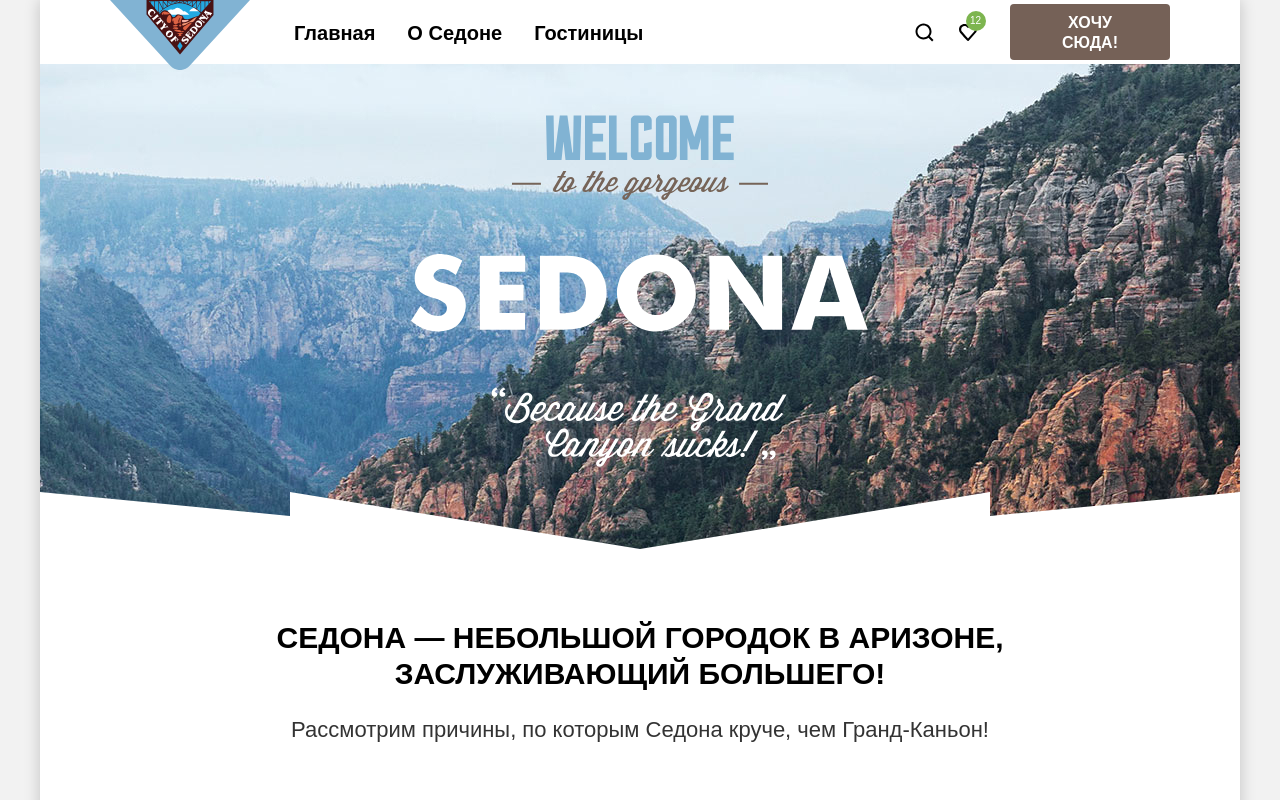
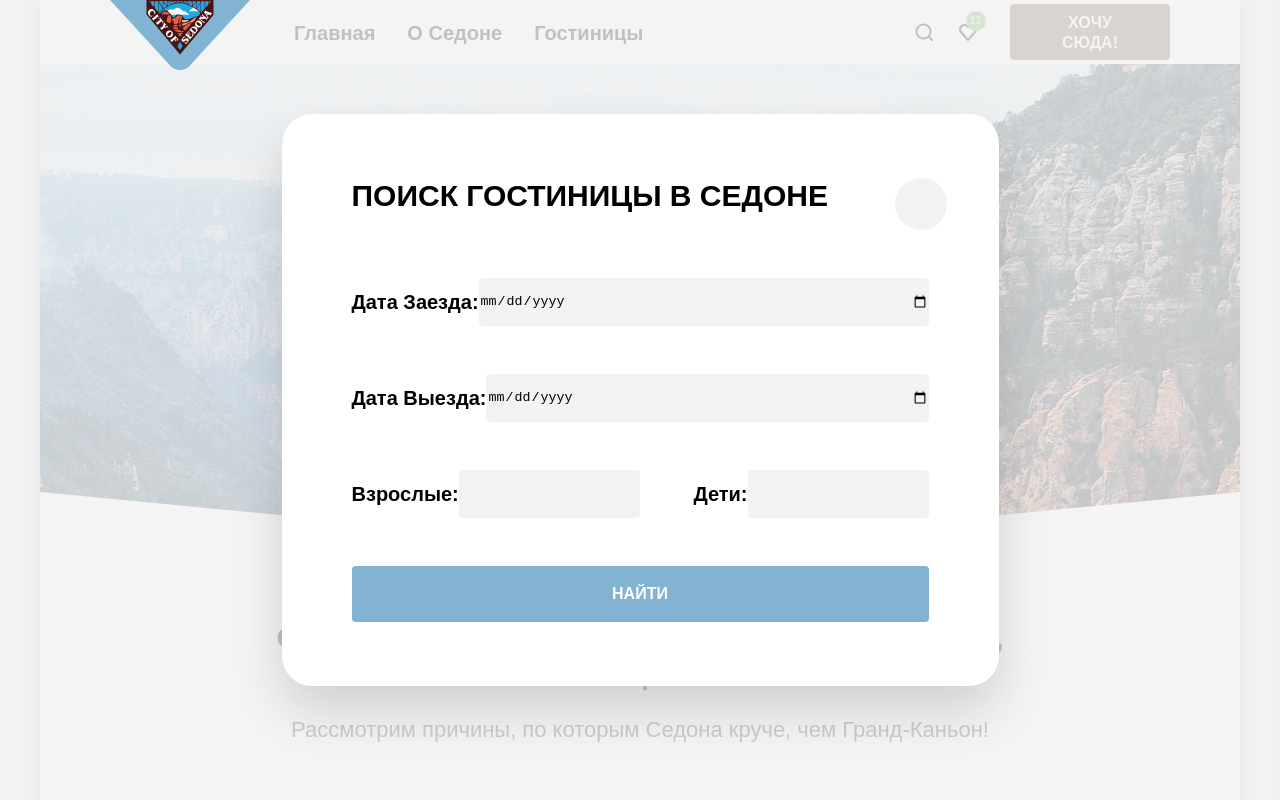
Before and after one commit to htmlacademy-htmlcss/260671-sedona-36, a plain HTML site: page index.html in a window 1280 px wide. Shown: the top 800 px of the page. Drawn offline with Linux system fonts and the light colour scheme; a web font is replaced by a local one.

Commit message:
added modal window and its script

```diff
--- a/index.html
+++ b/index.html
@@ -129,6 +129,38 @@
           <img src="img/developer.svg" alt="HTML academy" class="page-footer__developer--logo">
         </a>
       </footer>
+      <div class="modal-container modal-js">
+        <div class="modal modal-find">
+          <button class="modal__btn">
+            <span class="visually-hidden">Закрыть</span>
+          </button>
+          <section class="modal__content">
+            <h2 class="modal__title">Поиск гостиницы в Седоне</h2>
+            <form action="https://echo.htmlacademy.ru/" class="modal__form order">
+              <fieldset class="order__fieldset">
+                <label for="" class="order__label order__label--visit">Дата заезда:
+                  <input type="date" class="order__input order__input--visit">
+                </label>
+              </fieldset>
+              <fieldset class="order__fieldset">
+                <label for="" class="order__label order__label--leave">Дата выезда:
+                  <input type="date" class="order__input order__input--leave">
+                </label>
+              </fieldset>
+              <fieldset class="order__fieldset order__fieldset--visitor">
+                <label for="" class="order__label order__label--adult">Взрослые:
+                  <input type="text" class="order__input order__input--adult">
+                </label>
+                <label for="" class="order__label order__label--children">Дети:
+                  <input type="text" class="order__input order__input--children">
+                </label>
+              </fieldset>
+              <button class="order__btn btn-secondary">Найти</button>
+            </form>
+          </section>
+        </div>
+      </div>
     </div>
+    <script src="script.js"></script>
   </body>
 </html>
--- a/script.js
+++ b/script.js
@@ -10,3 +10,20 @@ favoriteButtons.forEach(item => {
     item.classList.contains('favorite-js') ? item.textContent = 'В избранном' : item.textContent = 'В избранное';
   });
 });
+
+// MODAL WINDOW
+const modalOpenButton = document.querySelector(".user-menu__btn--popover");
+const modal = document.querySelector(".modal-container");
+const modalCloseButton = document.querySelector(".modal__btn");
+
+const modalOpen = () => {
+  modal.style.display= "flex";
+  modalCloseButton.addEventListener("click", modalClose);
+}
+
+const modalClose = () => {
+  modal.style.display= "none";
+  modalCloseButton.removeEventListener("click", modalClose);
+}
+
+modalOpenButton.addEventListener("click", modalOpen);
--- a/style.css
+++ b/style.css
@@ -1002,3 +1002,93 @@ padding: 64px;
 .newsletter__btn--catalog {
   background-color: #82B3D3;
 }
+
+/* MODAL */
+
+.modal-container {
+  position: fixed;
+  top: 0;
+  left: 0;
+  display: flex;
+  width: 100%;
+  height: 100%;
+  background-color: rgba(242, 242, 242, 0.8);
+}
+
+.modal {
+  position: relative;
+  min-width: 717px;
+  margin: auto;
+  padding: 64px 70px;
+  background-color: #FFFFFF;
+  box-shadow: 0 25px 50px rgba(0, 0, 0, 0.15);
+  border-radius: 30px;
+  box-sizing: border-box;
+}
+
+.modal__btn {
+  position: absolute;
+  top: 64px;
+  right: 52px;
+  width: 52px;
+  height: 52px;
+  background-color: #F2F2F2;
+  border: none;
+  border-radius: 50%;
+}
+
+.modal__title {
+  margin: 0;
+  margin-bottom: 64px;
+  font-size: 30px;
+  line-height: 36px;
+  font-weight: 700;
+  text-transform: uppercase;
+}
+
+.order {
+
+}
+
+.order__fieldset {
+  min-height: 48px;
+  margin: 0;
+  margin-bottom: 48px;
+  padding: 0;
+  border: none;
+  box-sizing: border-box;
+}
+
+.order__fieldset--visitor {
+  display: flex;
+  justify-content: space-between;
+}
+
+.order__label {
+  display: flex;
+  align-items: center;
+  margin: 0;
+  font-size: 20px;
+  line-height: 24px;
+  font-weight: 700;
+  text-transform: capitalize;
+}
+
+.order__input {
+  min-height: 48px;
+  background-color: #F2F2F2;
+  border: none;
+  border-radius: 4px;
+  box-sizing: border-box;
+}
+
+.order__input--visit,
+.order__input--leave {
+  flex-grow: 2;
+}
+
+.order__btn {
+  min-width: 577px;
+  padding-top: 18px;
+  padding-bottom: 18px;
+}
```
